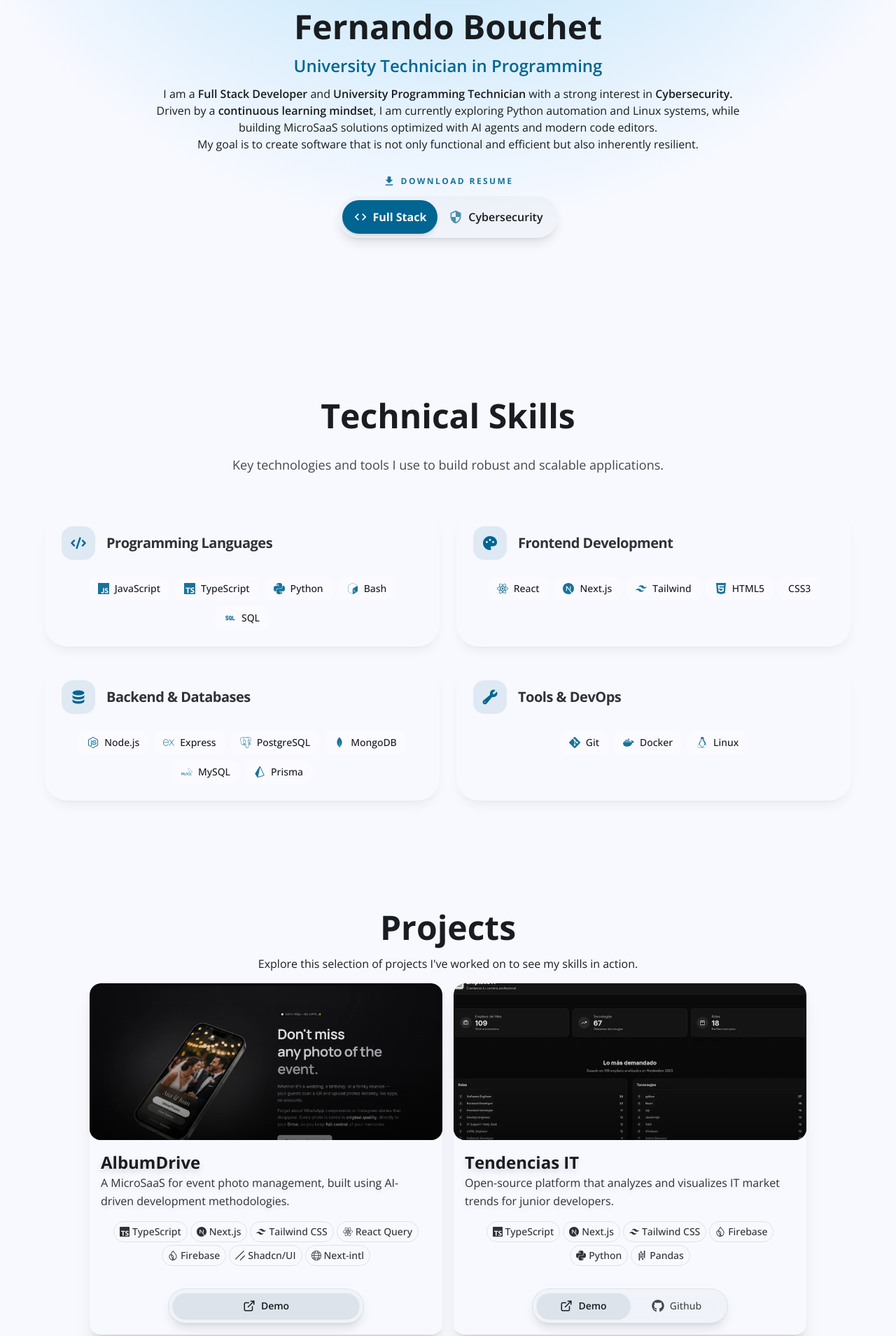
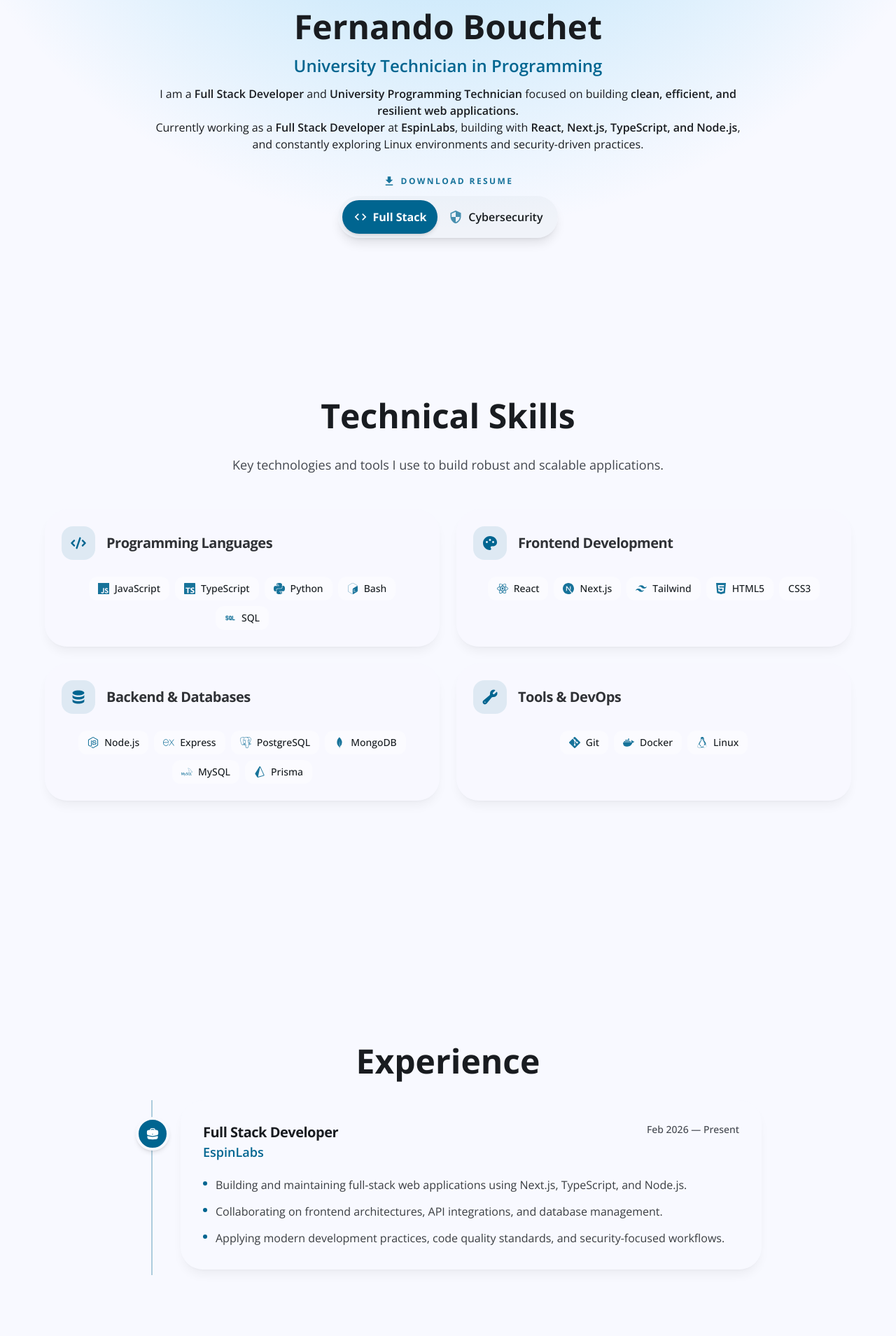
Before and after one commit to fernandobouchet/fernandobouchet.github.io, a Next.js app: page / in a window 1280 px wide. Shown: the part 371-2280 px from the top of the page at 70% size. Built offline with nearby package versions, Linux system fonts and the light colour scheme.

Commit message:
feat: update porfolio

```diff
--- a/app/page.tsx
+++ b/app/page.tsx
@@ -1,5 +1,6 @@
 import { About } from "@/components/about/about";
 import { Contact } from "@/components/contact/contact";
+import { Experience } from "@/components/experience/experience";
 import { Footer } from "@/components/footer/footer";
 import { Header } from "@/components/header/header";
 import { Projects } from "@/components/projects/projects";
@@ -14,6 +15,7 @@ export default function Home() {
       <main className="flex flex-col items-center">
         <About />
         <Skills />
+        <Experience />
         <Projects />
         <Contact />
       </main>
--- a/components/about/about.tsx
+++ b/components/about/about.tsx
@@ -31,8 +31,11 @@ const About = () => {
           {texts.about.p5}
           <span className="highlighted-text">{texts.about.span4}</span>
           {texts.about.p6}
+          <span className="highlighted-text">{texts.about.span5}</span>
+          {texts.about.p7}
+          <span className="highlighted-text">{texts.about.span6}</span>
+          {texts.about.p8}
         </p>
-        <p>{texts.about.p7}</p>
       </div>
       <div className="py-4">
         <GetResumeButton />
--- /dev/null
+++ b/components/experience/experience.tsx
@@ -0,0 +1,63 @@
+"use client";
+
+import { useContext } from "react";
+import { HiBriefcase } from "react-icons/hi2";
+import { LanguageContext } from "@/context/language-context";
+import { CardBackground } from "../projects/card/card-background";
+import { SectionContainer } from "../ui/section-container";
+
+const Experience = () => {
+  const { texts } = useContext(LanguageContext);
+
+  return (
+    <SectionContainer sectionId="experience">
+      <div className="flex flex-col items-center w-full max-w-4xl">
+        <h2 className="section-title mb-4">{texts.experience.title}</h2>
+
+        <ol className="relative ml-6 w-[calc(100%-1.5rem)] border-l-2 border-primary/30">
+          {texts.experience.items.map((experience) => (
+            <li
+              key={`${experience.company}-${experience.role}`}
+              className="relative pb-10 pl-10 last:pb-2"
+            >
+              <div className="absolute -left-6 top-6 flex size-12 items-center justify-center rounded-full border-4 border-background bg-primary text-primary-foreground shadow-md">
+                <HiBriefcase className="size-5" />
+              </div>
+
+              <article className="relative w-full overflow-hidden rounded-4xl p-6 md:p-8 shadow-lg shadow-black/5">
+                <CardBackground />
+
+                <div className="relative z-10">
+                  <div className="flex flex-col gap-2 sm:flex-row sm:items-start sm:justify-between">
+                    <div>
+                      <h3 className="text-xl font-bold tracking-tight">
+                        {experience.role}
+                      </h3>
+                      <p className="text-lg font-semibold text-primary">
+                        {experience.company}
+                      </p>
+                    </div>
+                    <time className="text-sm font-medium text-muted-foreground sm:text-right">
+                      {experience.period}
+                    </time>
+                  </div>
+
+                  <ul className="mt-5 space-y-3 text-sm leading-relaxed text-foreground/85 md:text-base">
+                    {experience.responsibilities.map((responsibility) => (
+                      <li key={responsibility} className="flex gap-3">
+                        <span className="mt-2 size-1.5 shrink-0 rounded-full bg-primary" />
+                        <span>{responsibility}</span>
+                      </li>
+                    ))}
+                  </ul>
+                </div>
+              </article>
+            </li>
+          ))}
+        </ol>
+      </div>
+    </SectionContainer>
+  );
+};
+
+export { Experience };
--- a/components/header/nav-item.tsx
+++ b/components/header/nav-item.tsx
@@ -33,7 +33,7 @@ const NavItem = ({
       scroll={false}
       className={`
         py-2 px-4 md:px-5 rounded-full transition-all duration-300
-        text-sm font-medium flex items-center gap-2
+        text-sm font-medium flex items-center gap-2 whitespace-nowrap
         active:scale-95
         ${
           activeSection === link.toLowerCase()
--- a/components/header/nav-links.tsx
+++ b/components/header/nav-links.tsx
@@ -14,6 +14,7 @@ const NavLinks = ({ activeSection, scrollToSection, onClick }: Props) => {
   const Links = [
     { text: texts.navbar.about, href: "about" },
     { text: texts.navbar.skills, href: "skills" },
+    { text: texts.navbar.experience, href: "experience" },
     { text: texts.navbar.projects, href: "projects" },
     { text: texts.navbar.contact, href: "contact" },
   ];
--- a/locales/en.json
+++ b/locales/en.json
@@ -7,7 +7,8 @@
     "about": "About me",
     "projects": "Projects",
     "contact": "Contact",
-    "skills": "Skills"
+    "skills": "Skills",
+    "experience": "Experience"
   },
   "about": {
     "hero": "Fernando Bouchet",
@@ -21,13 +22,15 @@
     "span1": "Full Stack Developer",
     "p2": " and ",
     "span2": "University Programming Technician",
-    "p3": " with a strong interest in ",
-    "span3": "Cybersecurity.",
-    "p4": " My experience in building web applications provides a unique perspective on how to better understand and secure software from the ground up.",
-    "p5": "Driven by a ",
-    "span4": "continuous learning mindset",
-    "p6": ", I am currently exploring Python automation and Linux systems, while building MicroSaaS solutions optimized with AI agents and modern code editors.",
-    "p7": "My goal is to create software that is not only functional and efficient but also inherently resilient.",
+    "p3": " focused on building ",
+    "span3": "clean, efficient, and resilient web applications.",
+    "p5": "Currently working as a ",
+    "span4": "Full Stack Developer",
+    "p6": " at ",
+    "span5": "EspinLabs",
+    "p7": ", building with ",
+    "span6": "React, Next.js, TypeScript, and Node.js",
+    "p8": ", and constantly exploring Linux environments and security-driven practices.",
     "resumeButton": "Download resume",
     "resumeSoftwareLabel": "Full Stack",
     "resumeLinkSoftwareId": "1U6ObryGK9yXwLtXGHUxjpji0cY1MPwar",
@@ -41,6 +44,21 @@
     "frontend": "Frontend Development",
     "backend": "Backend & Databases",
     "tools": "Tools & DevOps"
+  },
+  "experience": {
+    "title": "Experience",
+    "items": [
+      {
+        "company": "EspinLabs",
+        "role": "Full Stack Developer",
+        "period": "Feb 2026 — Present",
+        "responsibilities": [
+          "Building and maintaining full-stack web applications using Next.js, TypeScript, and Node.js.",
+          "Collaborating on frontend architectures, API integrations, and database management.",
+          "Applying modern development practices, code quality standards, and security-focused workflows."
+        ]
+      }
+    ]
   },
   "projects": {
     "title": "Projects",
--- a/locales/es.json
+++ b/locales/es.json
@@ -7,7 +7,8 @@
     "about": "Sobre mí",
     "projects": "Proyectos",
     "contact": "Contacto",
-    "skills": "Skills"
+    "skills": "Skills",
+    "experience": "Experiencia"
   },
   "about": {
     "hero": "Fernando Bouchet",
@@ -21,13 +22,15 @@
     "span1": "Desarrollador Full Stack",
     "p2": " y ",
     "span2": "Técnico Universitario en Programación",
-    "p3": " con un creciente interés en la ",
-    "span3": "Ciberseguridad.",
-    "p4": " Mi experiencia en el desarrollo de aplicaciones web me permite entender la estructura del software para aprender a protegerlo de manera más efectiva.",
-    "p5": "Impulsado por una ",
-    "span4": "mentalidad de aprendizaje continuo",
-    "p6": ", actualmente exploro la automatización con Python y el uso de Linux, mientras creo soluciones MicroSaaS optimizadas con agentes de IA.",
-    "p7": "Mi objetivo es evolucionar hacia la creación de software que no solo sea funcional, sino también resiliente.",
+    "p3": " enfocado en construir ",
+    "span3": "aplicaciones web limpias, eficientes y resilientes.",
+    "p5": "Actualmente trabajo como ",
+    "span4": "Desarrollador Full Stack",
+    "p6": " en ",
+    "span5": "EspinLabs",
+    "p7": ", desarrollando con ",
+    "span6": "React, Next.js, TypeScript y Node.js",
+    "p8": ", y explorando constantemente entornos Linux y prácticas orientadas a la seguridad.",
     "resumeButton": "Descargar CV",
     "resumeSoftwareLabel": "Full Stack",
     "resumeLinkSoftwareId": "1LlCYRFeAQ5b2uRnIuw4_nVFK9MMpEwCV",
@@ -41,6 +44,21 @@
     "frontend": "Desarrollo Frontend",
     "backend": "Backend y Bases de Datos",
     "tools": "Herramientas y DevOps"
+  },
+  "experience": {
+    "title": "Experiencia",
+    "items": [
+      {
+        "company": "EspinLabs",
+        "role": "Desarrollador Full Stack",
+        "period": "Feb 2026 — Actualidad",
+        "responsibilities": [
+          "Desarrollo y mantenimiento de aplicaciones web full stack con Next.js, TypeScript y Node.js.",
+          "Colaboración en arquitecturas frontend, integraciones de APIs y gestión de bases de datos.",
+          "Aplicación de prácticas modernas de desarrollo, estándares de calidad de código y flujos de trabajo orientados a la seguridad."
+        ]
+      }
+    ]
   },
   "projects": {
     "title": "Proyectos",
```
